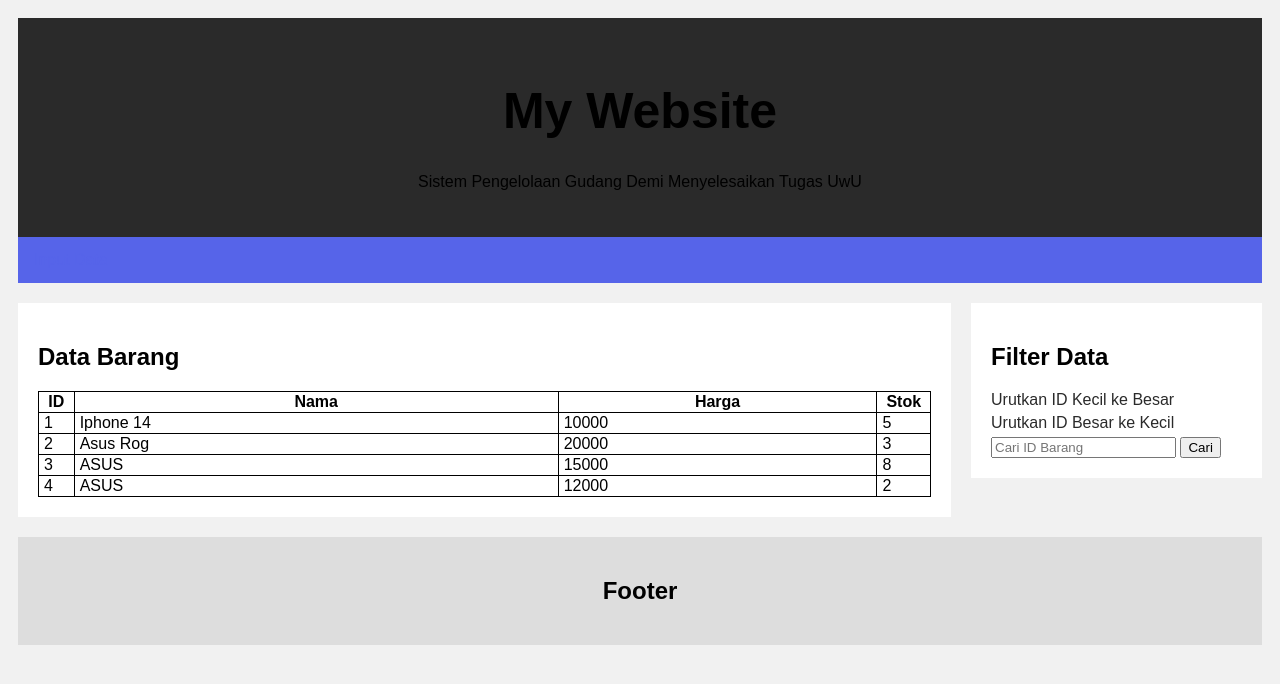
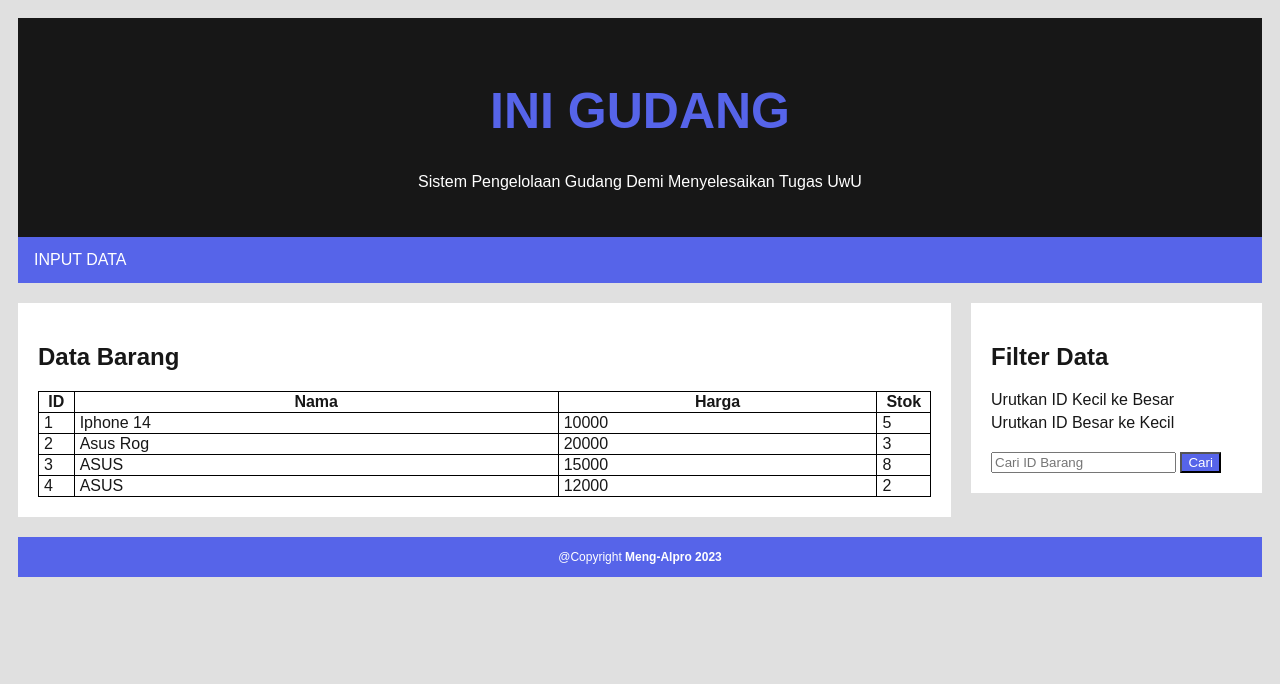
Before and after one commit to fdhliakbar/TA-Alpro, a PHP site: page / in a window 1280 px wide. Shown: the top 684 px of the page. Run offline with PHP 8.4, Linux system fonts and the light colour scheme.

Commit message:
Perbaikan Tampilan

```diff
--- a/index.php
+++ b/index.php
@@ -2,11 +2,17 @@
 <html>
 <head>
     <link rel="stylesheet" href="style.css">
+    <!-- <link href="https://fonts.googleapis.com/css?family=Caesar+Dressing" rel="stylesheet">
+    <style>
+      .header h1 {
+        font-family: 'Caesar Dressing';
+      }
+    </style> -->
 </head>
 <body>
 
 <div class="header">
-  <h1>My Website</h1>
+  <h1>Ini Gudang</h1>
   <p>Sistem Pengelolaan Gudang Demi Menyelesaikan Tugas UwU</p>
 </div>
 
@@ -28,17 +34,17 @@
     <div class="card">
       <h2>Filter Data</h2>
       <a href="#">Urutkan ID Kecil ke Besar</a>
-      <a href="#">Urutkan ID Besar ke Kecil</a><br><br>
+      <a href="#" style='padding-bottom: 20px'>Urutkan ID Besar ke Kecil</a><br><br>
       <form action="search1.php" method="get">
         <input type="text" name="search" placeholder="Cari ID Barang">
-        <input type="submit" value="Cari">
+        <input type="submit" value="Cari" style="color: #fff; background-color: #5664E9">
       </form>
     </div>
   </div>
 </div>
 
 <div class="footer">
-  <h2>Footer</h2>
+  <p>@Copyright <b>Meng-Alpro 2023</b></p>
 </div>
 
 </body>
--- a/style.css
+++ b/style.css
@@ -1,11 +1,12 @@
 :root {
   --primary: #5664E9;
-  --second: #2A2A2A;
-  --bg: #f1f1f1;
+  --second: #171717;
+  --bg: #e0e0e0;
 }
 
 *{
-box-sizing: border-box;
+  box-sizing: border-box;
+  color: var(--second);
 }
 
 body {
@@ -22,7 +23,15 @@ body {
 }
 
 .header h1 {
+  /* letter-spacing: 5px; */
+  text-transform: uppercase;
+  color: #5664E9;
+  color: var(--primary);
   font-size: 50px;
+}
+
+.header p {
+  color: white;
 }
 
 /* Style the top navigation bar */
@@ -33,9 +42,10 @@ body {
 
 /* Style the topnav links */
 .topnav a {
+  text-transform: uppercase;
   float: left;
   display: block;
-  color: var(--primary);
+  color: white;
   text-align: center;
   padding: 14px 16px;
   text-decoration: none;
@@ -43,8 +53,8 @@ body {
 
 /* Change color on hover */
 .topnav a:hover {
-  background-color: #ddd;
-  color: var(--second);
+  background-color: white;
+  color: var(--primary);
 }
 
 /* Create two unequal columns that floats next to each other */
@@ -56,10 +66,15 @@ body {
 
 /* Right column */
 .rightcolumn {
+  color: var(--second);
   float: left;
   width: 25%;
   background-color: var(--bg);
   padding-left: 20px;
+}
+
+.card{
+  background-color: var(--second);
 }
 
 .card a{
@@ -98,10 +113,16 @@ body {
 
 /* Footer */
 .footer {
-  padding: 20px;
+  font-size: 12px;
+  color: white;
+  padding: 1px;
   text-align: center;
-  background: #ddd;
+  background: var(--primary);
   margin-top: 20px;
+}
+
+.footer p, b{
+  color: white;
 }
 
 table, th, td {
```
